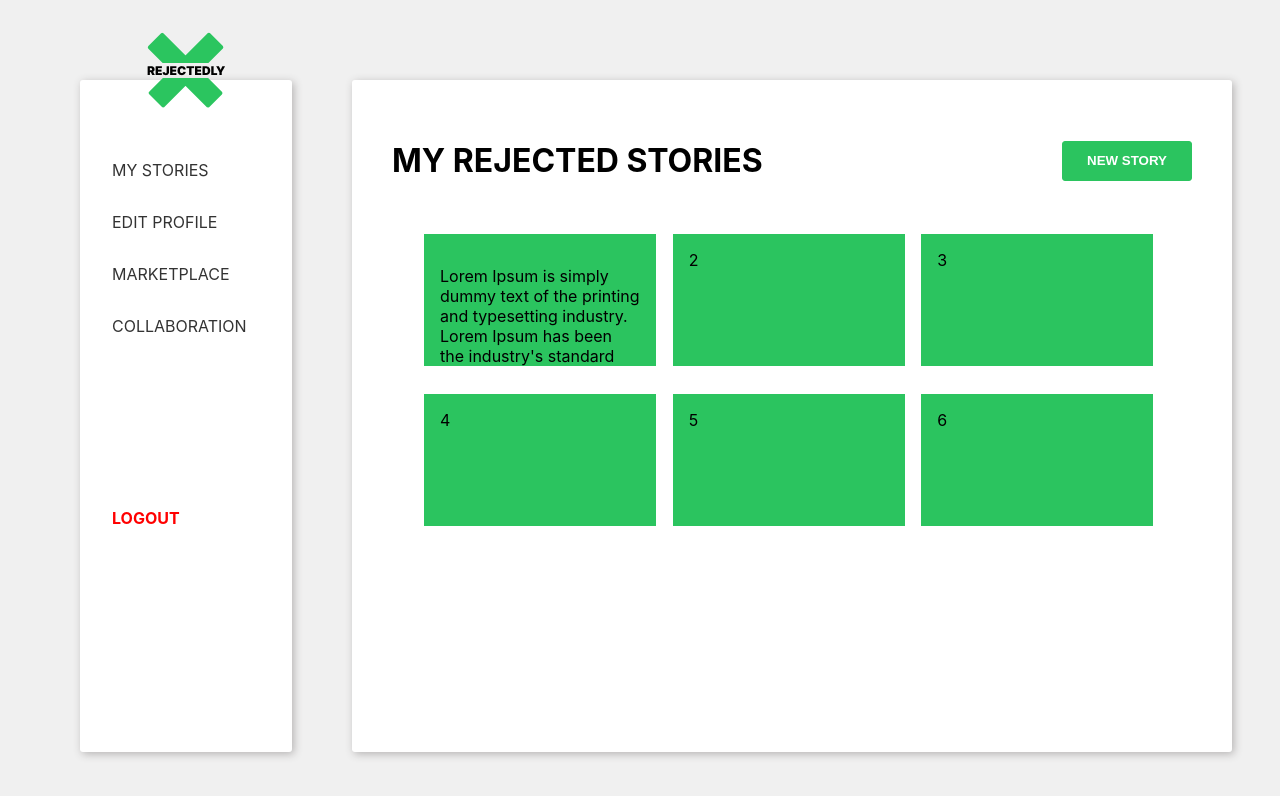
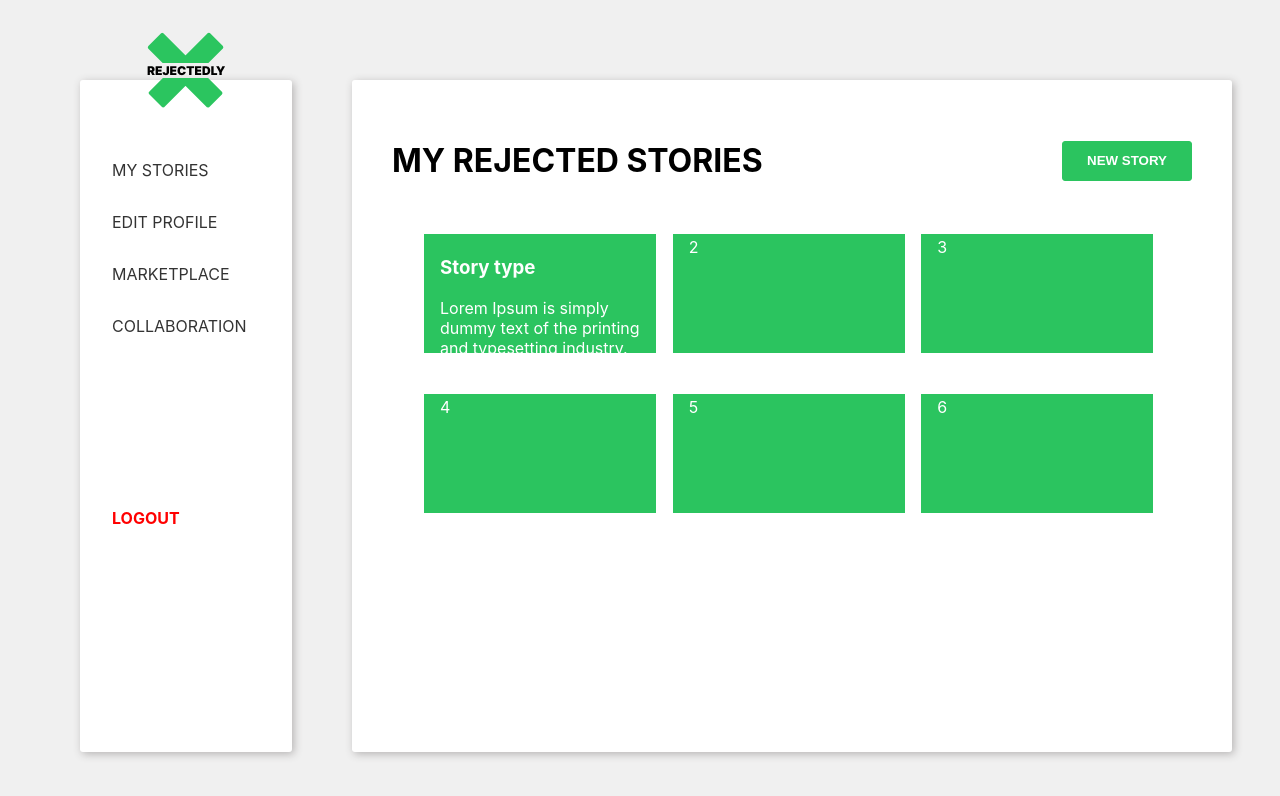
Before and after one commit to rimaabouchacra/Rejectedly, a React (Create React App) app in the folder rejectedly-frontend/: page /saved in a window 1280 px wide. Shown: the top 796 px of the page. Built offline with nearby package versions, Linux system fonts and the light colour scheme.

Commit message:
edited style

```diff
--- a/rejectedly-frontend/src/components/savedstories/index.css
+++ b/rejectedly-frontend/src/components/savedstories/index.css
@@ -10,10 +10,12 @@
 
   .grid-item {
       background-color: var(--green);
+      color: white;
       padding: 1rem;
+      padding-top: 0.2rem;
       width: 200px;
       height: 100px;
       gap: 20px;
-    overflow-y: scroll;
+      overflow-y: scroll;
 
   }
--- a/rejectedly-frontend/src/components/savedstories/index.js
+++ b/rejectedly-frontend/src/components/savedstories/index.js
@@ -34,6 +34,7 @@ const Saved = () => {
         </div>
         <div class="grid-container">
           <div class="grid-item">
+            <h3>Story type</h3>
             <p>Lorem Ipsum is simply dummy text of the printing and typesetting industry. Lorem Ipsum has been the industry's standard dummy text ever since the 1500s, when an unknown printer took a galley of type and scrambled it to make a type specimen book. It has survived not only five centuries, but also the leap into electronic typesetting, remaining essentially unchanged. It was popularised in the 1960s with the release of Letraset sheets containing Lorem Ipsum passages, and more recently with desktop publishing software like Aldus PageMaker including versions of Lorem Ipsum.</p>
           </div>
           <div class="grid-item">2</div>
```
